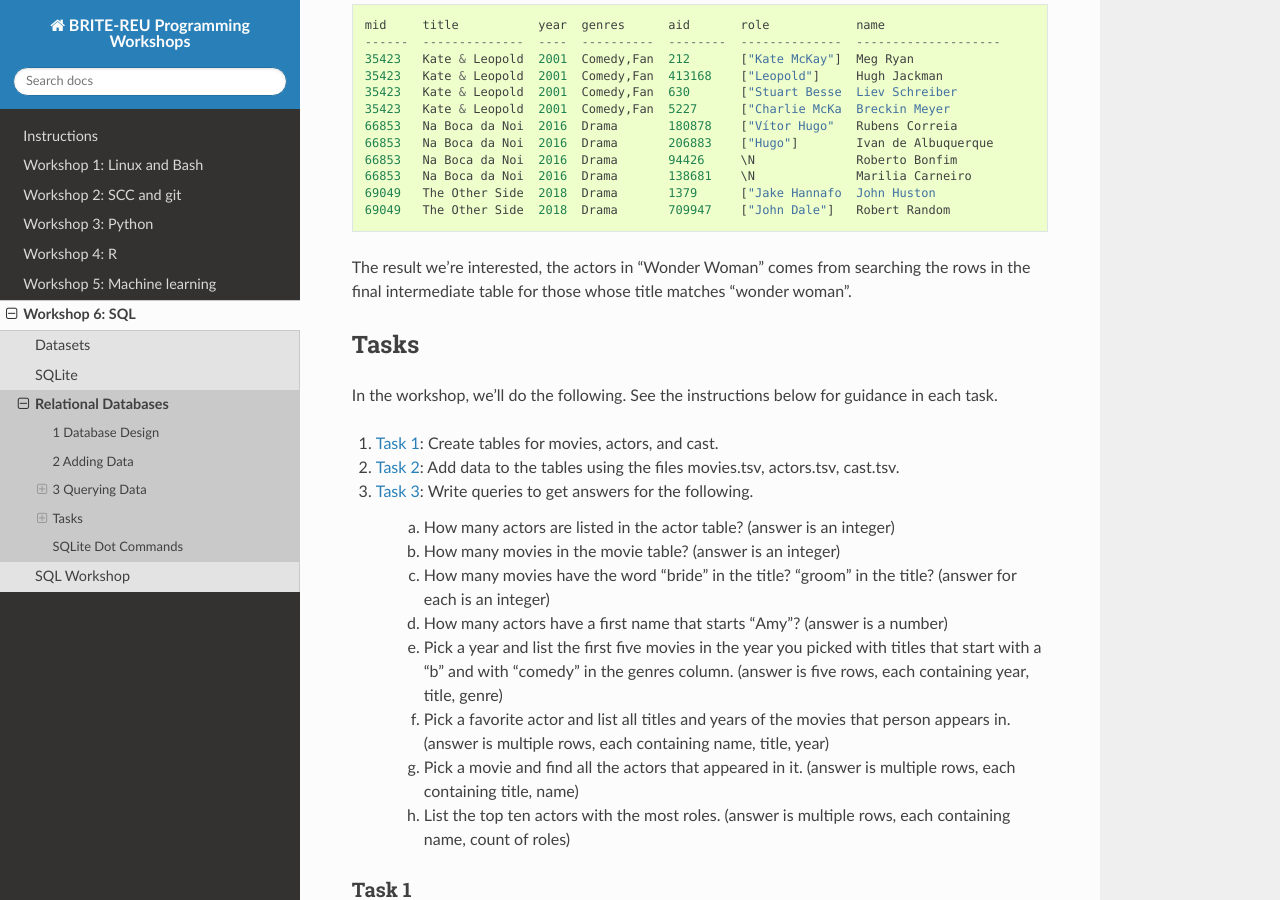
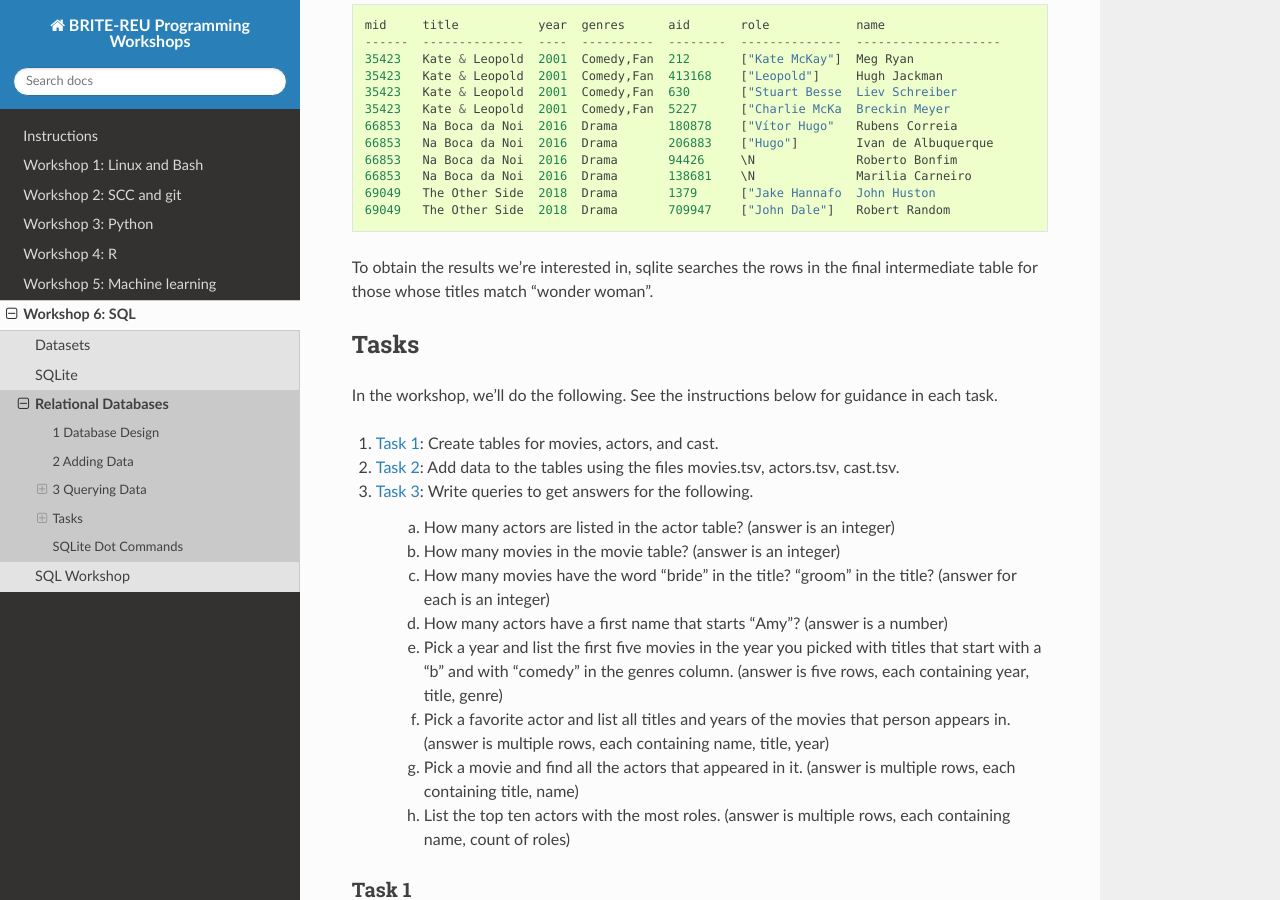
Before and after one commit to BRITE-REU/programming-workshops, a Sphinx documentation site: the page built from source/workshops/06_SQL/Relational_Databases.rst, in a window 1280 px wide and 900 px high, scrolled down 7801 px. Built offline with Sphinx 7.4.7 and the Read the Docs theme 2.0.0, drawn with Linux system fonts in a browser that asks for light colours.

Commit message:
Update Relational_Databases.rst

```diff
--- a/source/workshops/06_SQL/Relational_Databases.rst
+++ b/source/workshops/06_SQL/Relational_Databases.rst
@@ -160,11 +160,11 @@
 
 The file should:
 
-* contain **rows of data**
-* have **in each row**,
+- contain **rows of data**
+- have **in each row**,
     - **one value for each field**
     - **fields in the same order as the create table statement**
-* **all fields separated by the same character**, such as
+- **all fields separated by the same character**, such as
     - a tab "\t" (a tab separated file or **tsv**)
     - a comma "," (a comma separated file or **csv**)
 
@@ -397,7 +397,7 @@
     69049   The Other Side  2018  Drama       709947    ["John Dale"]   Robert Random
 
 
-The result we're interested, the actors in "Wonder Woman" comes from searching the rows in the final intermediate table for those whose title matches "wonder woman".
+To obtain the results we're interested in, sqlite searches the rows in the final intermediate table for those whose titles match "wonder woman".
 
 .. _tasks:
 
@@ -529,4 +529,4 @@
 	.separator "x"		Change the column separator to x for both .import and output
 	.show                  	Show the current values for various settings
 	.width n1 n2 …		Set column widths for "column" mode, 0 means auto set column,
-					negative values right-justify
+				    negative values right-justify
```
